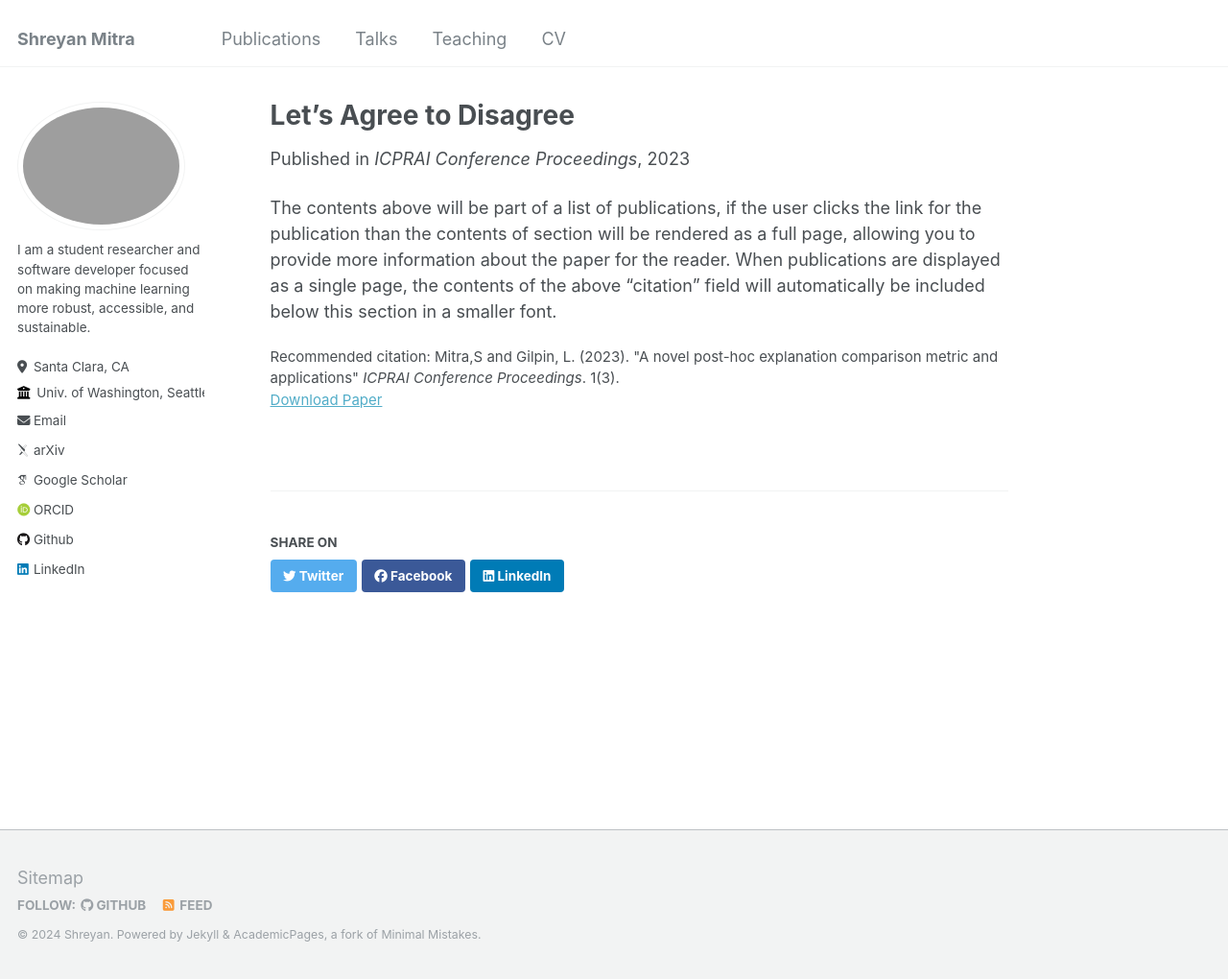
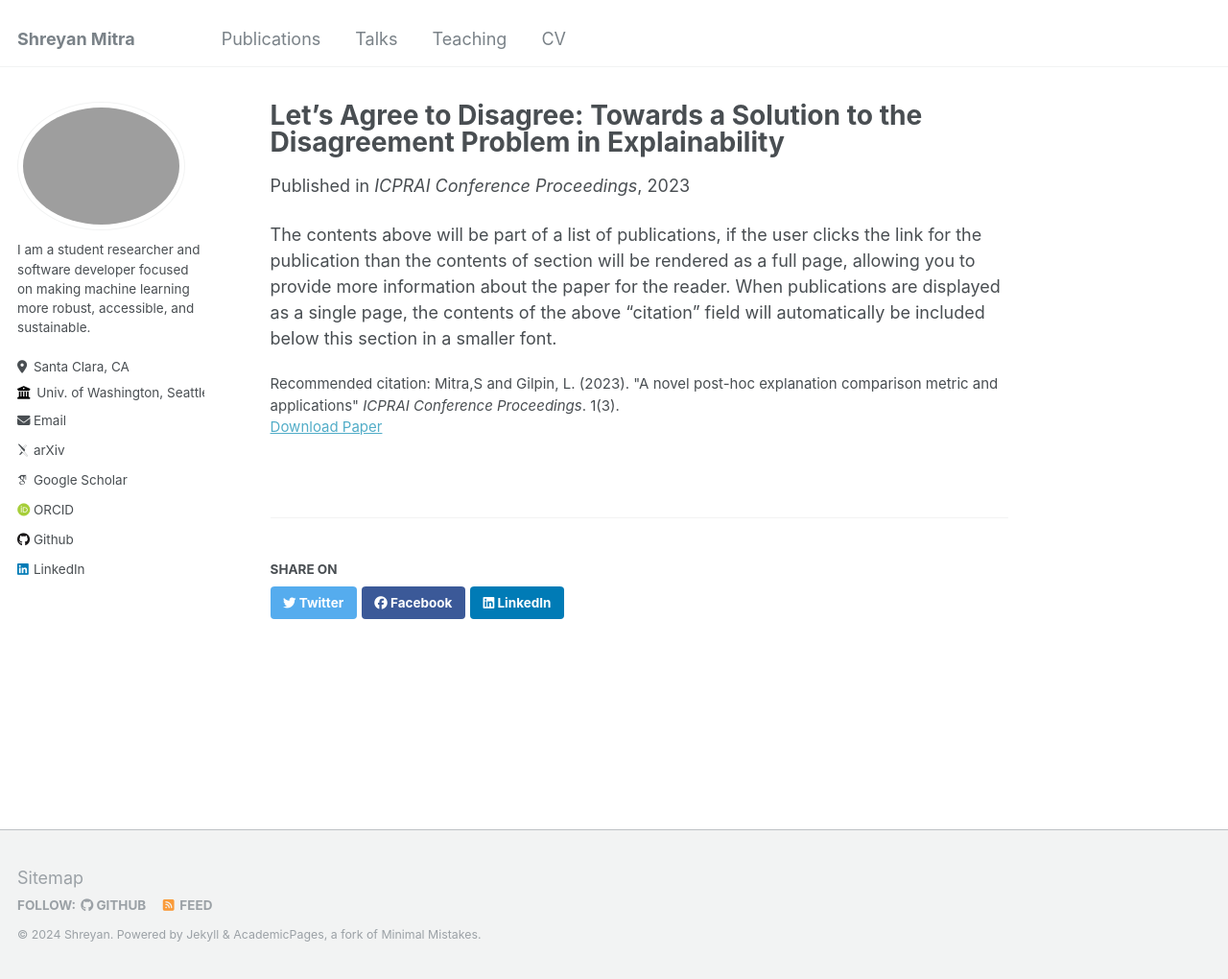
Before and after one commit to shreyanmitra/shreyanmitra.github.io, a Jekyll site: the page built from _publications/lets-agree-to-disagree.md, in a window 1280 px wide and 1020 px high. Shown: the whole window at 96% size. Built offline with Jekyll 4.4.1, drawn with Linux system fonts in a browser that asks for light colours; some web fonts are replaced.

Commit message:
Update lets-agree-to-disagree.md

```diff
--- a/_publications/lets-agree-to-disagree.md
+++ b/_publications/lets-agree-to-disagree.md
@@ -1,8 +1,8 @@
 ---
-title: "Let's Agree to Disagree"
+title: "Let's Agree to Disagree: Towards a Solution to the Disagreement Problem in Explainability"
 collection: publications
 permalink: /publication/lets-agree-to-disagree
-excerpt: This is a working paper, building on previous work done <button type = "button">Hello</button>
+excerpt: <button type = "button">Working Paper</button> <button type = "button">Explainability</button>
 date: 2023-11-17
 venue: 'ICPRAI Conference Proceedings'
 paperurl: 'https://arxiv.org/pdf/2311.10811'
```
